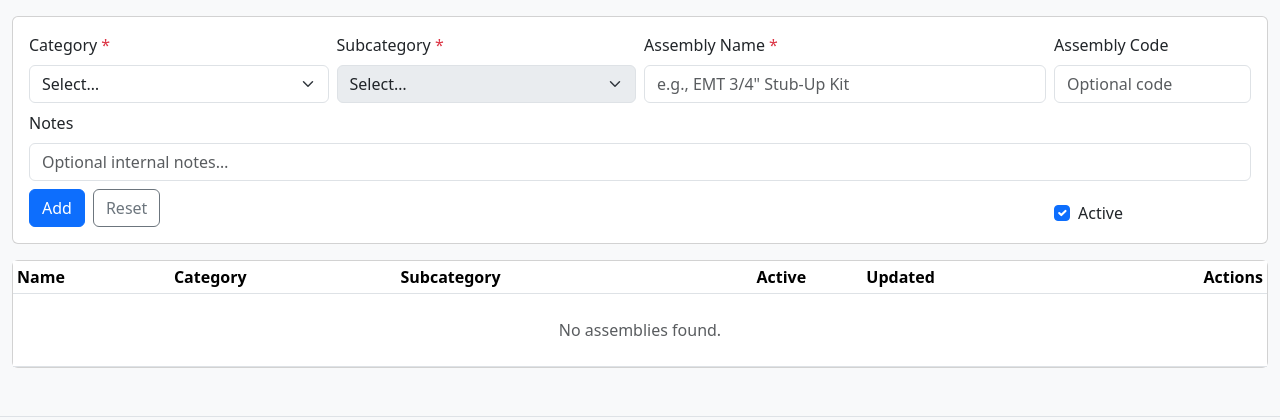
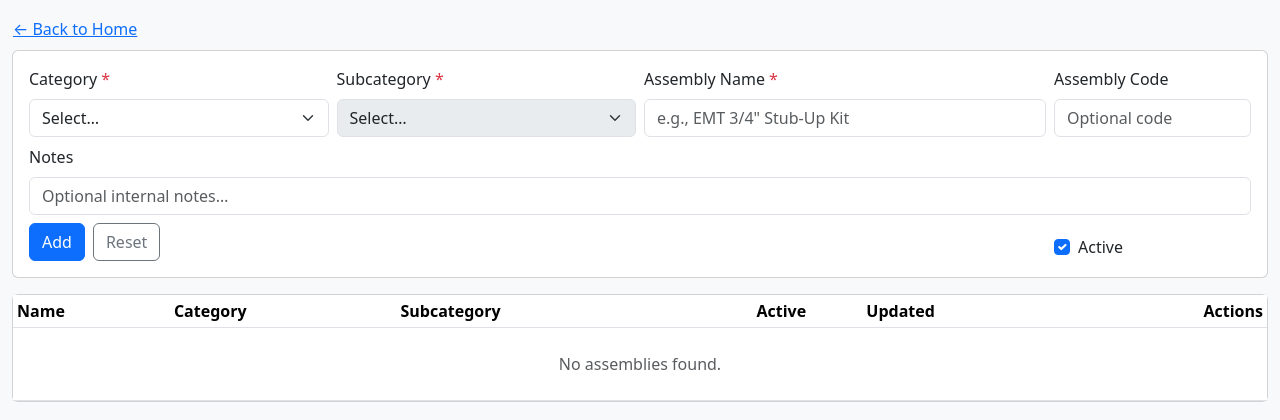
Before and after one commit to swh7930/electrical-estimator-saas, a Flask app: page /admin/assemblies?rt=home in a window 1280 px wide. Shown: the part 191-611 px from the top of the page. Run offline with Flask 3, Linux system fonts and the light colour scheme; parts of the project's set-up code (start-up, migrations or seed data) failed here and were passed over; some libraries are stand-ins or nearby versions.

Commit message:
admin/assemblies: back-link via query-param handshake (home/estimator); smart history.back() with safe fallback

```diff
--- a/app/blueprints/admin/assemblies.py
+++ b/app/blueprints/admin/assemblies.py
@@ -100,6 +100,18 @@ def list_assemblies():
         .all()
     )
 
+    # Back-link handoff (query-param handshake)
+    rt = (request.args.get("rt") or "").strip()
+    back_label = None
+    back_href = None
+
+    if rt == "home":
+        back_label = "Back to Home"
+        back_href = url_for("main.home")
+    elif rt.startswith("estimator"):
+        back_label = "Back to Estimate"
+        # we prefer history.back() for persistence; href is optional fallback
+
     return render_template(
         "admin/assemblies_index.html",
         rows=rows,
@@ -107,6 +119,9 @@ def list_assemblies():
         asm_subcats_map=asm_subcats_map,
         materials=materials,
         mat_types=mat_types,
+         back_label=back_label,
+        back_href=back_href,
+        rt=rt,
     )
 
 @bp.get("/assemblies/new")
--- a/app/static/js/admin.assemblies_index.js
+++ b/app/static/js/admin.assemblies_index.js
@@ -626,3 +626,34 @@
     }
   });
 })();
+
+// -- Back link (query-param handshake) --
+(() => {
+  const backEl = document.getElementById('asmBackLink');
+  if (!backEl) return;
+
+  backEl.addEventListener('click', (e) => {
+    e.preventDefault();
+    const rt = backEl.dataset.rt || '';
+    const href = backEl.dataset.href || '';
+
+    // If user arrived from Estimator, try to go back in history first to preserve state.
+    if (rt.startsWith('estimator')) {
+      // Only use history if we really have a referring page.
+      if (document.referrer && (document.referrer.includes('/estimator') || document.referrer.includes('/estimates'))) {
+        history.back();
+        return;
+      }
+      // Fallback: if a href is provided, use it; otherwise do nothing.
+      if (href) {
+        window.location.assign(href);
+      }
+      return;
+    }
+
+    // Home path (or anything with a direct href)
+    if (href) {
+      window.location.assign(href);
+    }
+  });
+})();
--- a/app/templates/_includes/workflow_nav.html
+++ b/app/templates/_includes/workflow_nav.html
@@ -52,7 +52,7 @@
   <div class="wf-right d-flex align-items-center gap-2">
     {% if current_step == 'estimator' %}
       <a class="btn btn-outline-secondary btn-sm" href="{{ url_for('libraries.materials') }}">Manage Materials</a>
-      <a class="btn btn-outline-secondary btn-sm" href="{{ url_for('admin.list_assemblies') }}">Manage Assemblies</a>
+      <a class="btn btn-outline-secondary btn-sm" href="{{ url_for('admin.list_assemblies') }}?rt=estimator">Manage Assemblies</a>
     {% elif current_step == 'dje' %}
       <a class="btn btn-outline-secondary btn-sm" href="{{ url_for('libraries.dje') }}">Manage DJE Items</a>
     {% endif %}
--- a/app/templates/admin/assemblies_index.html
+++ b/app/templates/admin/assemblies_index.html
@@ -13,6 +13,19 @@
           <div class="text-muted">Browse, add, and edit assemblies.</div>
         </div>
       </header>
+
+      {% if back_label %}
+        <div class="mb-2">
+          <a href="{{ back_href or '#' }}"
+            id="asmBackLink"
+            class="btn btn-link p-0"
+            data-action="asm-back"
+            data-rt="{{ rt }}"
+            data-href="{{ back_href or '' }}">
+            &larr; {{ back_label }}
+          </a>
+        </div>
+      {% endif %}
 
       <!-- Inline Add (real form, matches Materials/DJE patterns) -->
       <section class="card p-3 mb-3" id="asm-inline-add">
--- a/app/templates/home.html
+++ b/app/templates/home.html
@@ -41,7 +41,7 @@ content %}
 
         <a
           class="list-group-item list-group-item-action d-flex align-items-center gap-2"
-          href="{{ url_for('admin.list_assemblies') }}"
+          href="{{ url_for('admin.list_assemblies') }}?rt=home"
         >
           <span>🧩</span> <span>Assemblies</span>
         </a>
```
